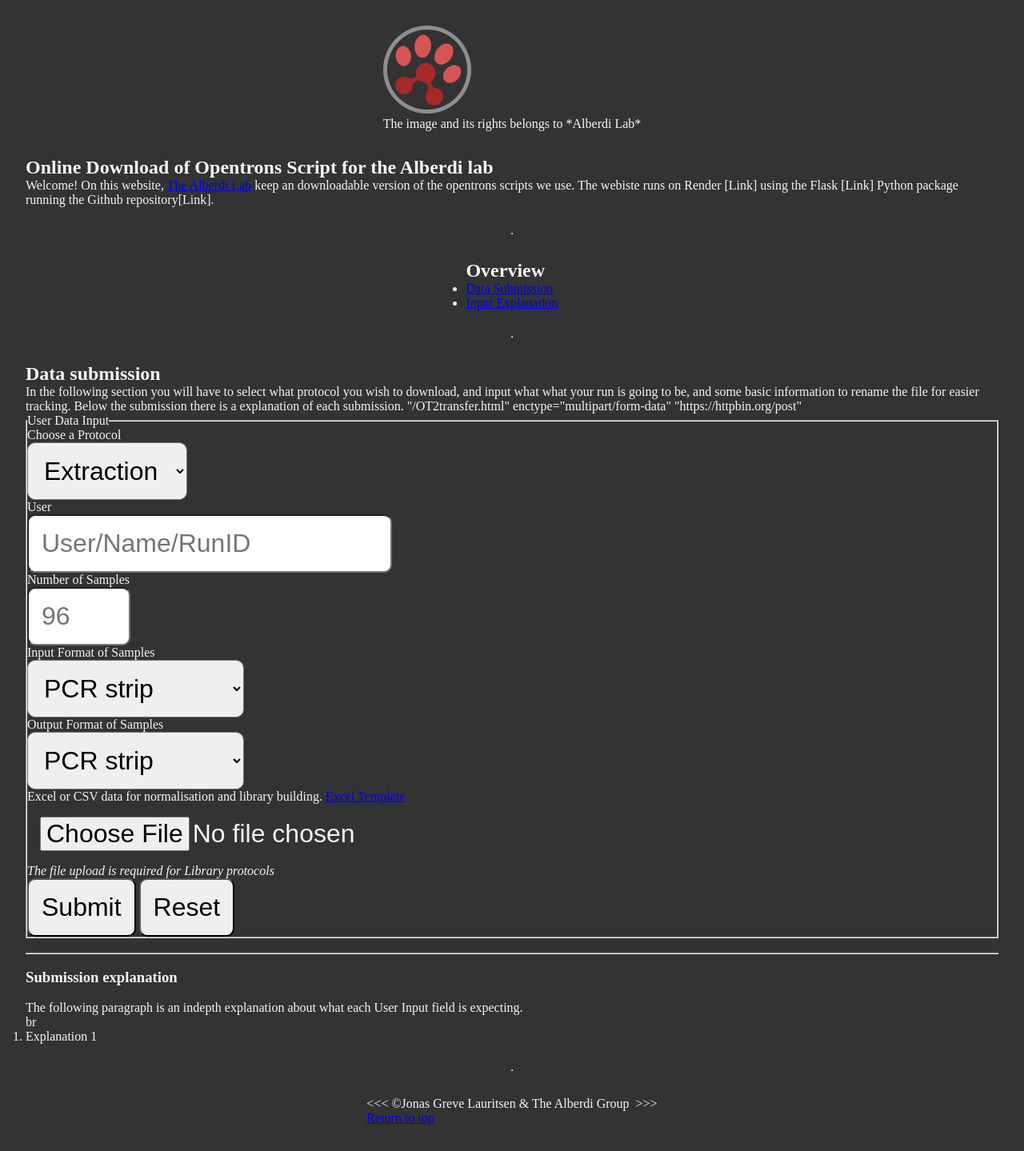
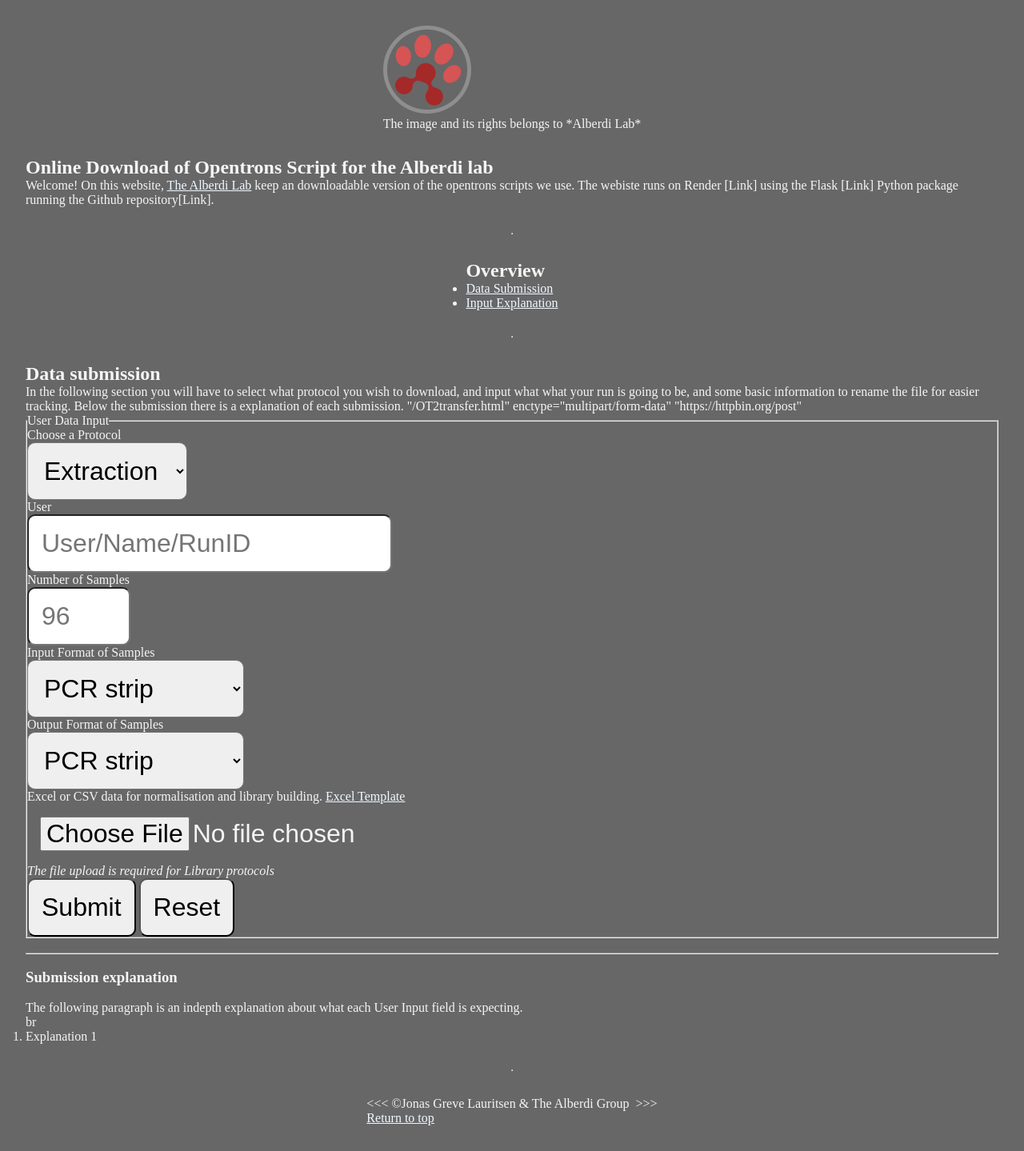
Before and after one commit to KU-JonasL/OT2_Website, a Flask app: page / in a window 1280 px wide. Shown: the whole page at 80% size. Run offline with Flask 3, Linux system fonts and the light colour scheme.

Commit message:
Add files via upload
Version 0.8.6. Update to css styling

```diff
--- a/static/styles/style.css
+++ b/static/styles/style.css
@@ -6,7 +6,7 @@
 
 body {
     padding: 2rem;
-    background-color: #333;
+    background-color: #676768;
     color: whitesmoke;
     min-height: 100vh;
     display: flex;
@@ -21,3 +21,15 @@ input, select, button {
     padding: 1rem;
     border-radius: 10px;
 }
+
+a {
+    color: aliceblue;
+}
+
+a:visited {
+    color: lightgray;
+}
+
+a:hover, a:active {
+    color: #eee;
+}
```
